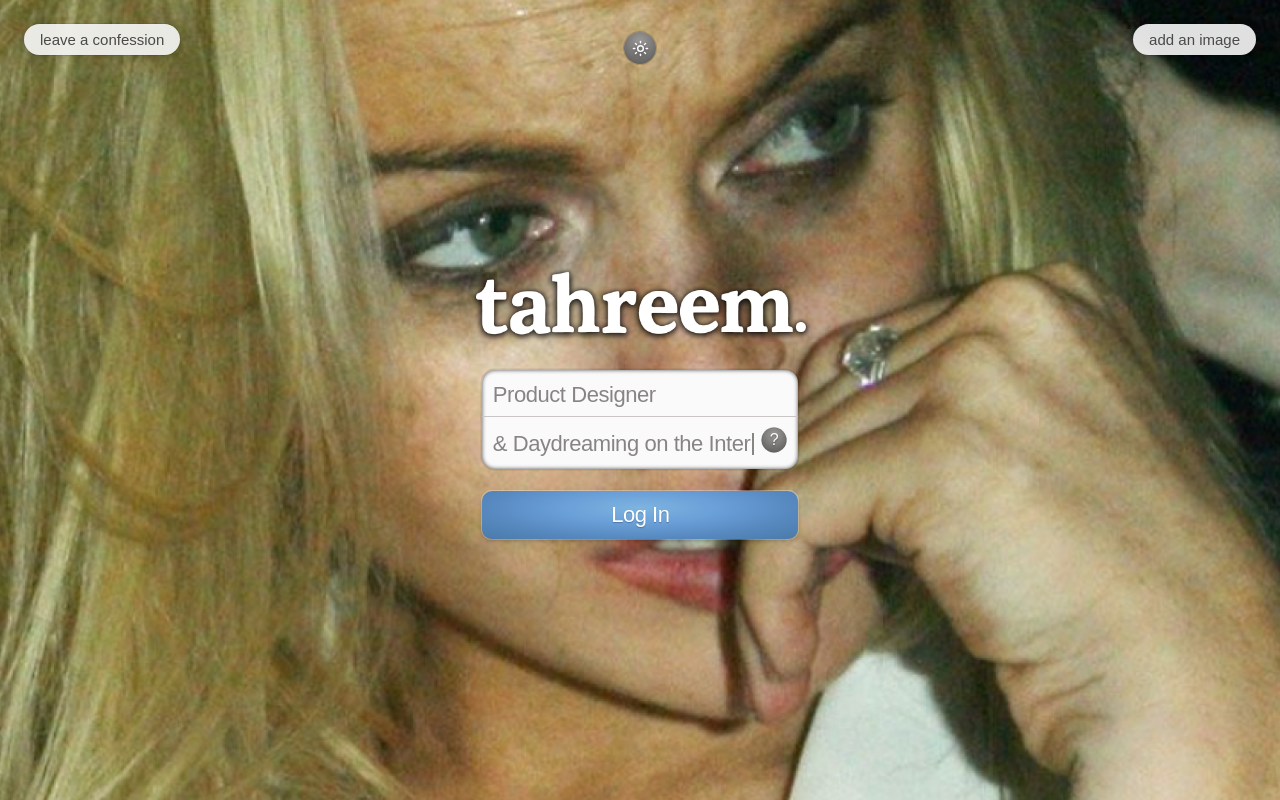
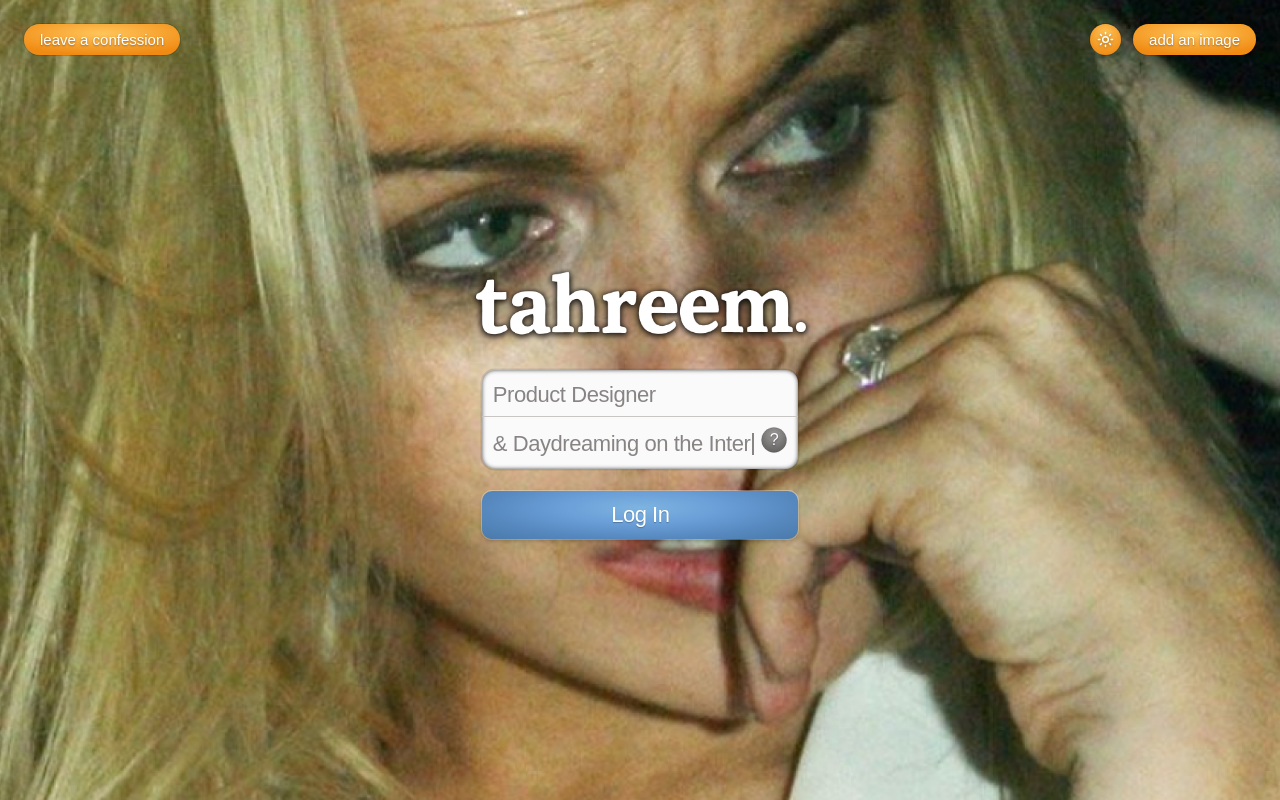
Before and after one commit to gentlycarved-arch/tumblr-new, a React (Vite) app: page / in a window 1280 px wide. Built offline with nearby package versions, Linux system fonts and the light colour scheme; no server answers.

Commit message:
Give the corner buttons one lit style: orange by day, dark blue at night, with the mode toggle beside add an image
Co-Authored-By: Claude Opus 5.5 <noreply@anthropic.com>

```diff
--- a/src/app/components/AddImageFlow.tsx
+++ b/src/app/components/AddImageFlow.tsx
@@ -1,6 +1,7 @@
 import { useRef, useState, useEffect, useCallback } from "react";
 import type { UploadStatus } from "../../hooks/useUploads";
 import { MAX_COMMENT_LEN } from "../../lib/uploads";
+import { glossyButtonStyle } from "./glossyButton";
 
 interface Props {
   darkMode: boolean;
@@ -151,17 +152,8 @@ export function AddImageFlow({ darkMode, status, error, onFile, onLink, onAdding
         <button
           type="button"
           onClick={open}
-          className={`${font} px-4 py-2 max-sm:px-3.5 max-sm:py-1.5 rounded-full max-sm:rounded-[10px] text-[15px] max-sm:text-[13px] leading-none max-sm:leading-snug whitespace-nowrap`}
-          style={{
-            background: darkMode ? "rgba(26,26,26,0.82)" : "rgba(248,248,248,0.9)",
-            color: hover ? (darkMode ? "#fff" : "#2a2a2a") : heading,
-            boxShadow: darkMode
-              ? "0 0 0 1px rgba(255,255,255,0.18), 0 2px 10px rgba(0,0,0,0.3)"
-              : "0 0 0 1px rgba(0,0,0,0.08), 0 2px 10px rgba(0,0,0,0.14)",
-            backdropFilter: "blur(6px)",
-            WebkitBackdropFilter: "blur(6px)",
-            transition: "color 160ms ease, background 300ms ease",
-          }}
+          className={`${font} px-4 py-2 max-sm:px-3.5 max-sm:py-1.5 rounded-full max-sm:rounded-[10px] text-[15px] max-sm:text-[13px] leading-none max-sm:leading-snug whitespace-nowrap active:scale-95`}
+          style={glossyButtonStyle(darkMode, hover)}
         >
           add an image
         </button>
--- a/src/app/components/ConfessionFlow.tsx
+++ b/src/app/components/ConfessionFlow.tsx
@@ -2,6 +2,7 @@ import { useState } from "react";
 import type { ConfessionStatus } from "../../hooks/useConfessions";
 import { ConfessionFeed } from "./ConfessionFeed";
 import { ConfessionComposeCard } from "./ConfessionComposeCard";
+import { glossyButtonStyle } from "./glossyButton";
 
 interface Props {
   darkMode: boolean;
@@ -24,7 +25,6 @@ export function ConfessionFlow({ darkMode, status, error, confessions, onSubmit
   const ring = darkMode
     ? "0 0 0 1.5px rgba(255,255,255,0.28), 0 10px 30px rgba(0,0,0,0.4)"
     : "0 0 0 1.5px rgba(0,0,0,0.1), 0 10px 30px rgba(0,0,0,0.18)";
-  const heading = darkMode ? "#E5E1E1" : "#4a4a4a";
   const font = "font-['Favorit_Tumblr:Medium',sans-serif]";
 
   return (
@@ -38,17 +38,8 @@ export function ConfessionFlow({ darkMode, status, error, confessions, onSubmit
         <button
           type="button"
           onClick={() => setOpen(true)}
-          className={`${font} px-4 py-2 rounded-full text-[15px] leading-none whitespace-nowrap`}
-          style={{
-            background: darkMode ? "rgba(26,26,26,0.82)" : "rgba(248,248,248,0.9)",
-            color: hover ? (darkMode ? "#fff" : "#2a2a2a") : heading,
-            boxShadow: darkMode
-              ? "0 0 0 1px rgba(255,255,255,0.18), 0 2px 10px rgba(0,0,0,0.3)"
-              : "0 0 0 1px rgba(0,0,0,0.08), 0 2px 10px rgba(0,0,0,0.14)",
-            backdropFilter: "blur(6px)",
-            WebkitBackdropFilter: "blur(6px)",
-            transition: "color 160ms ease, background 300ms ease",
-          }}
+          className={`${font} px-4 py-2 rounded-full text-[15px] leading-none whitespace-nowrap active:scale-95`}
+          style={glossyButtonStyle(darkMode, hover)}
         >
           leave a confession
         </button>
--- /dev/null
+++ b/src/app/components/glossyButton.ts
@@ -0,0 +1,19 @@
+import type { CSSProperties } from "react";
+
+/** Softly lit button fill shared by the corner buttons (light/dark toggle, "leave a confession",
+ * "add an image"): yellowy orange in light mode, dark blue at night, with the "?" button's
+ * border and white hover ring. */
+export function glossyButtonStyle(darkMode: boolean, hover: boolean): CSSProperties {
+  const [top, bottom] = darkMode
+    ? hover ? ["#4b6d9e", "#223c63"] : ["#3f6191", "#1b3155"]
+    : hover ? ["#ffcf70", "#f5962a"] : ["#ffc55a", "#f08a12"];
+  return {
+    background: `radial-gradient(70% 70% at 50% 30%, ${top} 0%, ${bottom} 100%)`,
+    boxShadow: hover
+      ? "0 0 0 1px rgba(0,0,0,0.15), inset 0 0 0 1.5px rgba(255,255,255,0.6)"
+      : "0 0 0 1px rgba(0,0,0,0.15)",
+    color: "#fff",
+    textShadow: "0 1px 2px rgba(0,0,0,0.35)",
+    transition: "scale 150ms ease",
+  };
+}
--- a/src/imports/Wireframe1/Wireframe1.tsx
+++ b/src/imports/Wireframe1/Wireframe1.tsx
@@ -6,6 +6,7 @@ import logoImage from "../Group_3.png";
 import logoImageDark from "../Group_3_dark.png";
 import { ConnectTooltip } from "../../app/components/connect-tooltip";
 import { AddImageFlow } from "../../app/components/AddImageFlow";
+import { glossyButtonStyle } from "../../app/components/glossyButton";
 import { ConfessionFlow } from "../../app/components/ConfessionFlow";
 import { ConfessionSheetMobile } from "../../app/components/ConfessionSheetMobile";
 import { useArenaSlideshow, type SlideMode } from "../../hooks/useArenaSlideshow";
@@ -259,8 +260,9 @@ function Frame({ open, onToggle, darkMode }: { open: boolean; onToggle: () => vo
   );
 }
 
-/** One round button, styled like the "?" button: a sun in light mode, a moon in dark mode. */
-function ModeToggle({ darkMode, onToggle }: { darkMode: boolean; onToggle: () => void }) {
+/** One round button in the shared corner-button style: a sun in light mode, a moon in dark mode.
+ * Sits top-right, just left of "add an image" (or in the corner when uploads are off). */
+function ModeToggle({ darkMode, onToggle, besideAddImage }: { darkMode: boolean; onToggle: () => void; besideAddImage: boolean }) {
   const [hover, setHover] = useState(false);
   const icon = (dark: boolean) => ({
     position: "absolute" as const,
@@ -278,17 +280,8 @@ function ModeToggle({ darkMode, onToggle }: { darkMode: boolean; onToggle: () =>
       onMouseEnter={() => setHover(true)}
       onMouseLeave={() => setHover(false)}
       aria-label={darkMode ? "Switch to light mode" : "Switch to dark mode"}
-      className="absolute top-8 left-1/2 -translate-x-1/2 max-sm:hidden size-[32px] rounded-full active:scale-95"
-      style={{
-        zIndex: 10,
-        background: hover
-          ? "radial-gradient(70% 70% at 50% 30%, #a5a2a2 0%, #6e6b6b 100%)"
-          : "radial-gradient(70% 70% at 50% 30%, #9e9b9b 0%, #636060 100%)",
-        boxShadow: hover
-          ? "0 0 0 1px rgba(0,0,0,0.15), inset 0 0 0 1.5px rgba(255,255,255,0.6)"
-          : "0 0 0 1px rgba(0,0,0,0.15)",
-        transition: "scale 150ms ease",
-      }}
+      className={`absolute top-6 ${besideAddImage ? "right-[159px]" : "right-6"} max-sm:hidden size-[31px] rounded-full active:scale-95`}
+      style={{ zIndex: 10, ...glossyButtonStyle(darkMode, hover) }}
     >
       <Sun size={17} strokeWidth={2} color="#fff" style={icon(false)} />
       <Moon size={16} strokeWidth={2} color="#fff" style={icon(true)} />
@@ -526,7 +519,7 @@ export default function Wireframe() {
       {/* All content above the background layers (z-index: 2+) */}
       <div className="absolute inset-0" style={{ zIndex: 2 }}>
         {/* Dark / Light mode toggle */}
-        <ModeToggle darkMode={darkMode} onToggle={handleToggle} />
+        <ModeToggle darkMode={darkMode} onToggle={handleToggle} besideAddImage={uploadsOn} />
         <Group darkMode={darkMode} />
         {/* Portfolio Request button — two gradient layers, opacity-transitioned */}
         <style>{`
```
